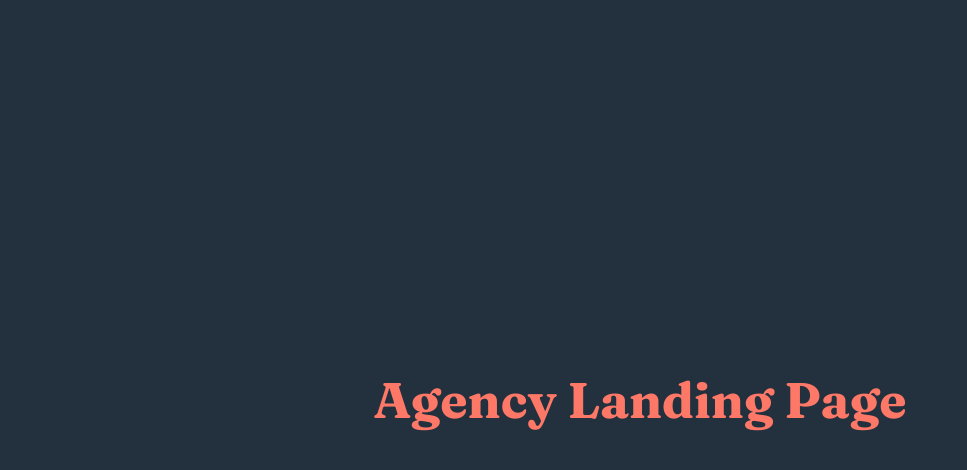
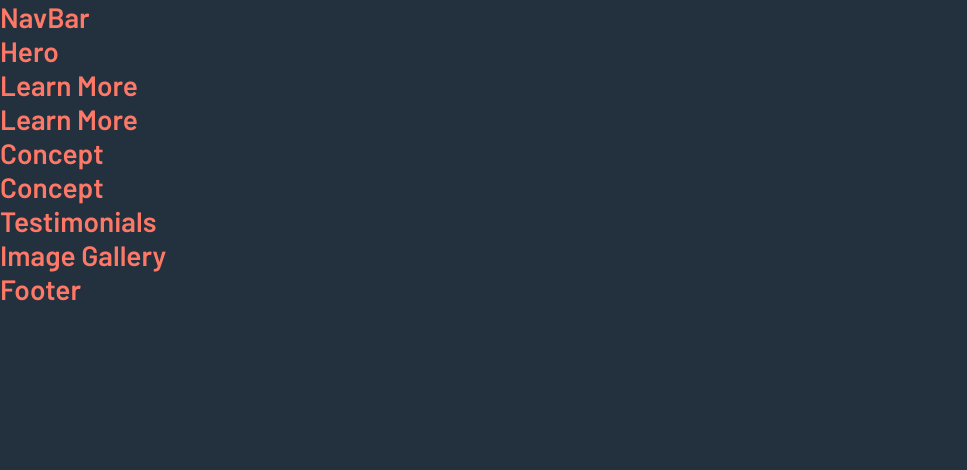
Before and after one commit to pkthunder87/agency-landing, a React (Vite) app: page / in a window 1280 px wide. Shown: the top 470 px of the page, without its empty margins (0-967 px from the left). Built offline with nearby package versions, Linux system fonts and the light colour scheme.

Commit message:
Feat: Add HTML layout components

```diff
--- a/src/App.jsx
+++ b/src/App.jsx
@@ -1,7 +1,27 @@
 import "./sass/main.scss";
 
+import Hero from "./components/Hero";
+import NavBar from "./components/NavBar";
+import Learn from "./components/Learn";
+import Concept from "./components/Concept";
+import Testimonials from "./components/Testimonials";
+import Gallery from "./components/Gallery";
+import Footer from "./components/Footer";
+
 function App() {
-  return <div className="main-title serifs">Agency Landing Page</div>;
+  return (
+    <div className="agency">
+      <NavBar />
+      <Hero />
+      <Learn />
+      <Learn />
+      <Concept />
+      <Concept />
+      <Testimonials />
+      <Gallery />
+      <Footer />
+    </div>
+  );
 }
 
 export default App;
--- /dev/null
+++ b/src/components/Concept.jsx
@@ -0,0 +1,5 @@
+function Concept() {
+  return <div className="agency__concept">Concept</div>;
+}
+
+export default Concept;
--- /dev/null
+++ b/src/components/Footer.jsx
@@ -0,0 +1,5 @@
+function Footer() {
+  return <div className="Agency__footer">Footer</div>;
+}
+
+export default Footer;
--- /dev/null
+++ b/src/components/Gallery.jsx
@@ -0,0 +1,5 @@
+function Gallery() {
+  return <div className="agency__gallery">Image Gallery</div>;
+}
+
+export default Gallery;
--- /dev/null
+++ b/src/components/Hero.jsx
@@ -0,0 +1,5 @@
+function Hero() {
+  return <div className="agency__hero">Hero</div>;
+}
+
+export default Hero;
--- /dev/null
+++ b/src/components/Learn.jsx
@@ -0,0 +1,5 @@
+function Learn() {
+  return <div className="agency__learn">Learn More</div>;
+}
+
+export default Learn;
--- /dev/null
+++ b/src/components/NavBar.jsx
@@ -0,0 +1,5 @@
+function NavBar() {
+  return <div className="agency__nav">NavBar</div>;
+}
+
+export default NavBar;
--- /dev/null
+++ b/src/components/Testimonials.jsx
@@ -0,0 +1,5 @@
+function Testimonials() {
+  return <div className="agency__tests">Testimonials</div>;
+}
+
+export default Testimonials;
--- a/src/sass/_base.scss
+++ b/src/sass/_base.scss
@@ -78,14 +78,8 @@ body {
   font-style: normal;
   font-size: 2.8rem;
 
-  color: var(--color-very-dark-gray-blue);
+  color: var(--color-soft-red);
   background-color: var(--color-very-dark-desat-blue);
-
-  display: flex;
-  justify-content: center;
-  align-items: center;
-
-  padding-inline: 1.5rem;
 }
 
 .serifs {
```
